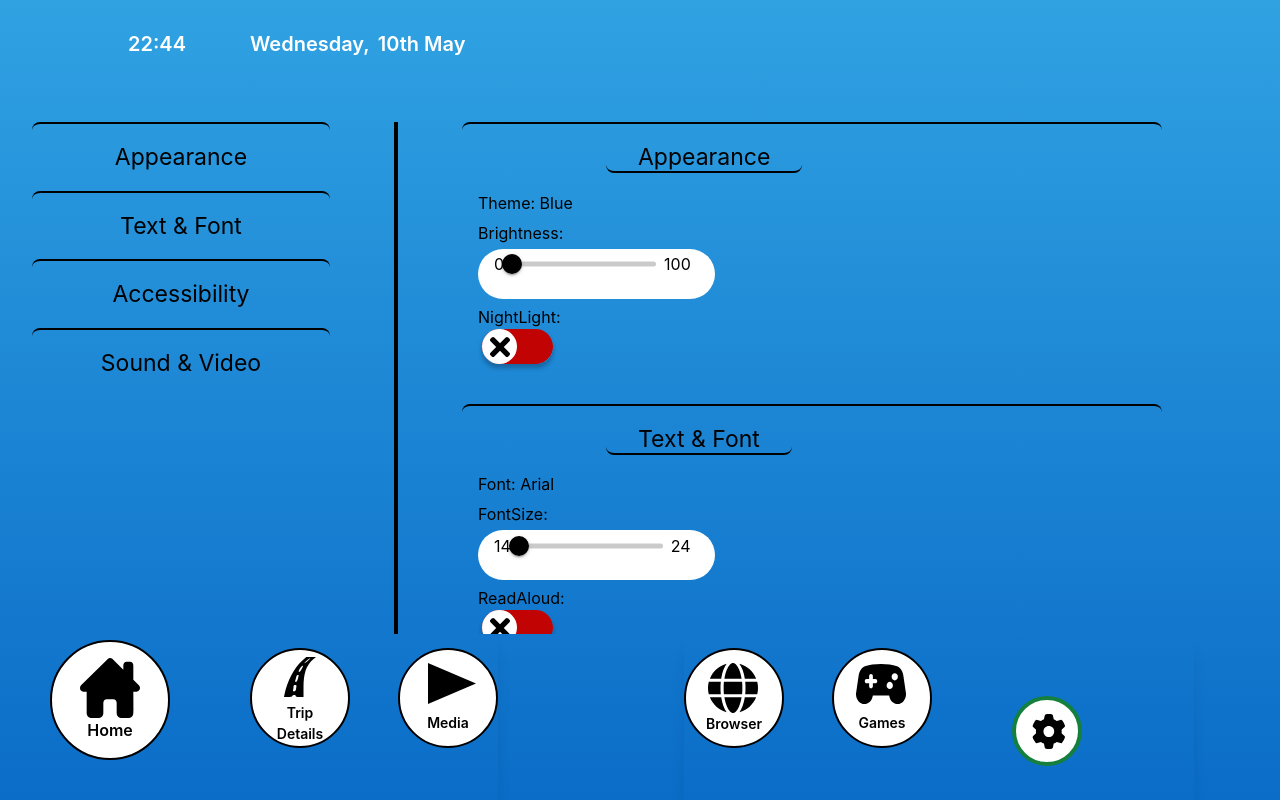
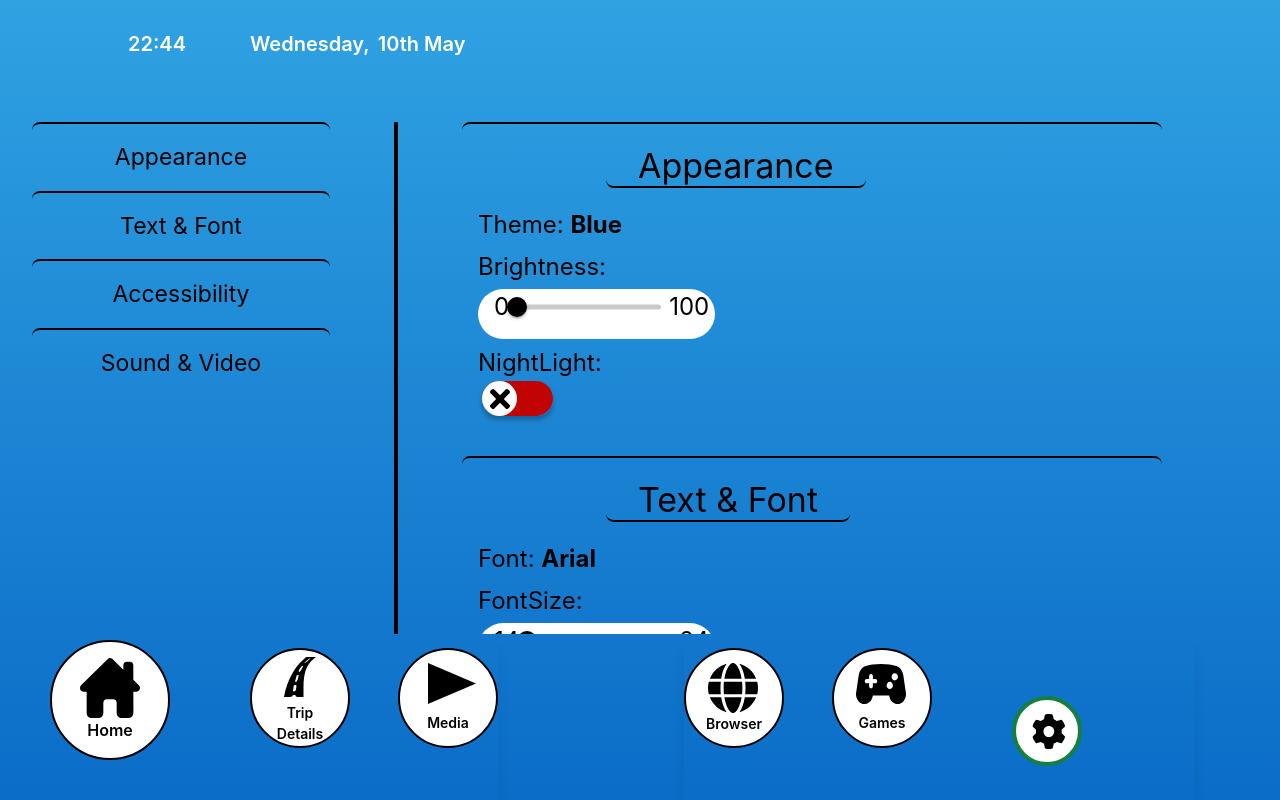
Before and after one commit to jnluis/BatalhaBus, a React (Create React App) app: page /settings in a window 1280 px wide. Built offline with nearby package versions, Linux system fonts and the light colour scheme.

Commit message:
Support other changes

```diff
--- a/src/pages/settings/settingsPage.jsx
+++ b/src/pages/settings/settingsPage.jsx
@@ -6,29 +6,63 @@ import Switch from "./components/Switch";
 import SettingsSlider from "./components/SettingsSlider";
 
 function SettingsPage() {
+  const [nightLightSwitch, setNightLightSwitch] = useState(false);
+  const [readAloudSwitch, setReadAloudSwitch] = useState(false);
+  const [colourBlindModeSwitch, setColourBlindModeSwitch] = useState(false);
+  const [underlineLinksSwitch, setUnderlineLinksSwitch] = useState(false);
+  const [muteSwitch, setMuteSwitch] = useState(false);
+  const [autoPlaySwitch, setAutoPlaySwitch] = useState(false);
+
   const values = {
     Appearance: {
       Theme: "Blue",
       Brightness: (
         <SettingsSlider minLabel="0" maxLabel="100" ariaLabel="brightness" />
       ),
-      NightLight: <Switch isOn={false} />,
+      NightLight: (
+        <Switch
+          isOn={nightLightSwitch}
+          onToggle={() => setNightLightSwitch(!nightLightSwitch)}
+        />
+      ),
     },
     TextNFont: {
       Font: "Arial",
       FontSize: (
         <SettingsSlider minLabel="14" maxLabel="24" ariaLabel="FontSize" />
       ),
-      ReadAloud: <Switch isOn={false} />,
+      ReadAloud: (
+        <Switch
+          isOn={readAloudSwitch}
+          onToggle={() => setReadAloudSwitch(!readAloudSwitch)}
+        />
+      ),
     },
     Accessibility: {
-      ColourBlindMode: <Switch isOn={false} />,
-      UnderlineLinks: <Switch isOn={true} />,
+      ColourBlindMode: (
+        <Switch
+          isOn={colourBlindModeSwitch}
+          onToggle={() => setColourBlindModeSwitch(!colourBlindModeSwitch)}
+        />
+      ),
+      UnderlineLinks: (
+        <Switch
+          isOn={underlineLinksSwitch}
+          onToggle={() => setUnderlineLinksSwitch(!underlineLinksSwitch)}
+        />
+      ),
     },
     SoundNVideo: {
       Volume: <SettingsSlider minLabel="0" maxLabel="100" ariaLabel="Volume" />,
-      Mute: <Switch isOn={false} />,
-      AutoPlay: <Switch isOn={false} />,
+      Mute: (
+        <Switch isOn={muteSwitch} onToggle={() => setMuteSwitch(!muteSwitch)} />
+      ),
+      AutoPlay: (
+        <Switch
+          isOn={autoPlaySwitch}
+          onToggle={() => setAutoPlaySwitch(!autoPlaySwitch)}
+        />
+      ),
       OutputDevice: "Speakers",
     },
   };
@@ -54,15 +88,21 @@ function SettingsPage() {
             >
               <span
                 className="mx-32 px-8 mb-16 rounded-lg border-b-2 border-black"
-                style={{ fontSize: "23px" }}
+                style={{ fontSize: "34px" }}
               >
                 {category.replace("N", " & ")}
               </span>
-              <div className="my-4">
+              <div className="my-4" style={{ fontSize: "24px" }}>
                 {Object.entries(settings).map(([setting, value], index) => (
                   <div key={index} className="my-1.5">
                     <span>{setting}: </span>
-                    {typeof value === "string" ? <span>{value}</span> : value}
+                    {typeof value === "string" ? (
+                      <span>
+                        <b>{value}</b>
+                      </span>
+                    ) : (
+                      value
+                    )}
                   </div>
                 ))}
               </div>
```
